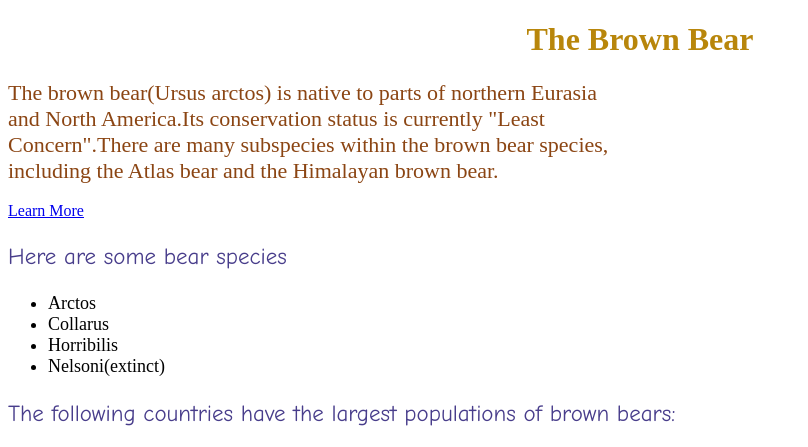
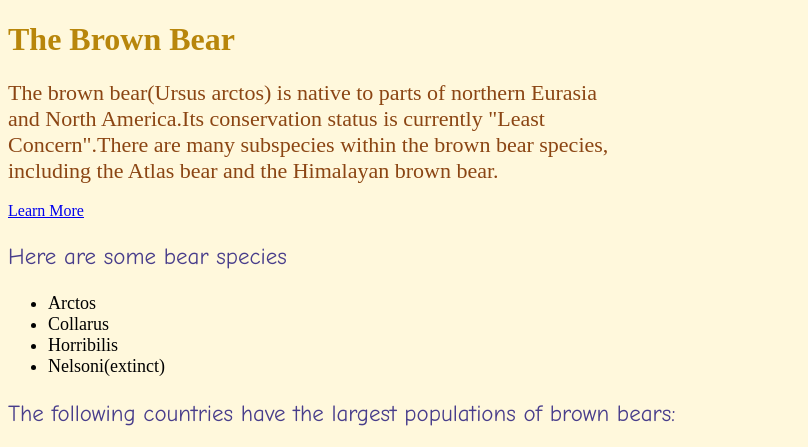
Before and after one commit to Nikola-Drinkov/HTML-CSS-Basics, a plain HTML site: page WikiPage/WikiPage.html in a window 1280 px wide. Shown: the top 447 px of the page, without its empty margins (0-808 px from the left). Drawn offline with Linux system fonts and the light colour scheme.

Commit message:
Completed HTML page

```diff
--- a/WikiPage/style.css
+++ b/WikiPage/style.css
@@ -1,5 +1,5 @@
 h1{
-    text-align: center;
+    text-align: left;
     color: darkgoldenrod;
 }
 p{
@@ -17,3 +17,6 @@ ul{
 ol{
     font-size: 18px;
 }
+body{
+    background-color: cornsilk;
+}
```
